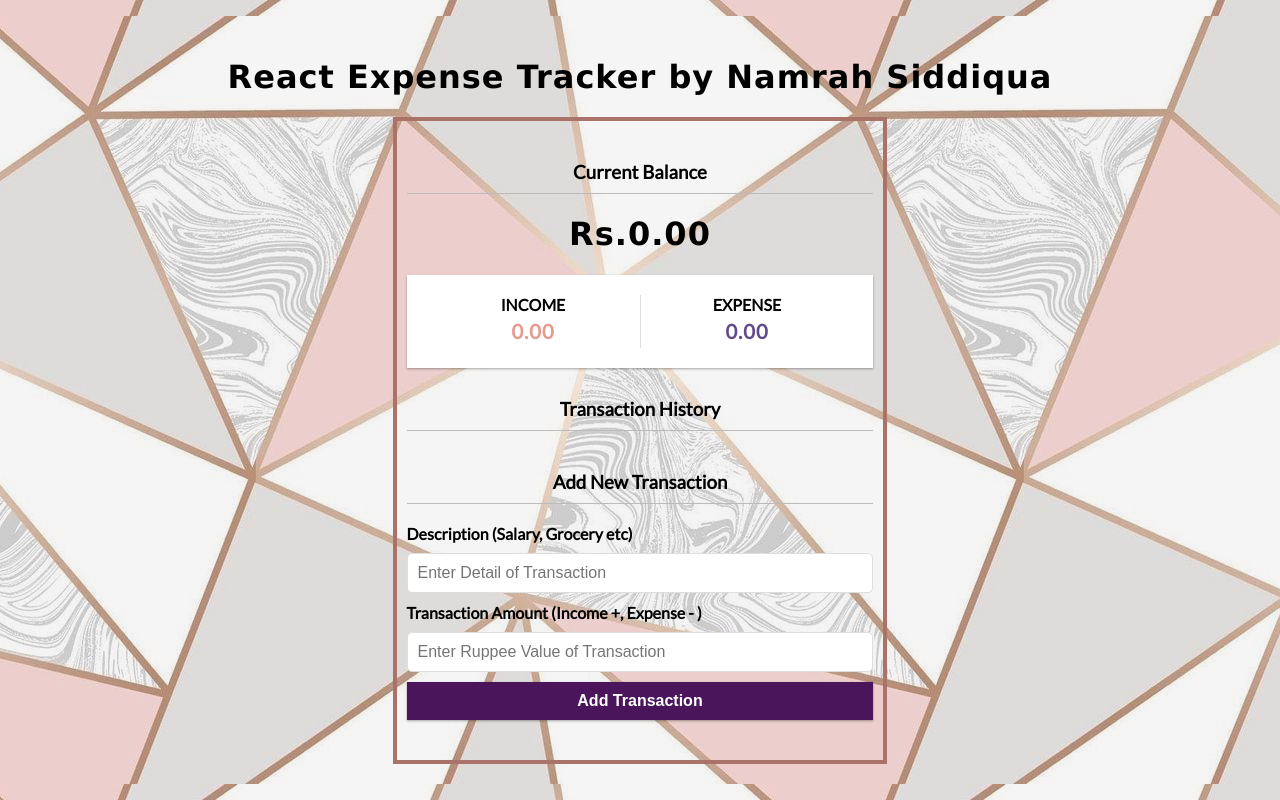
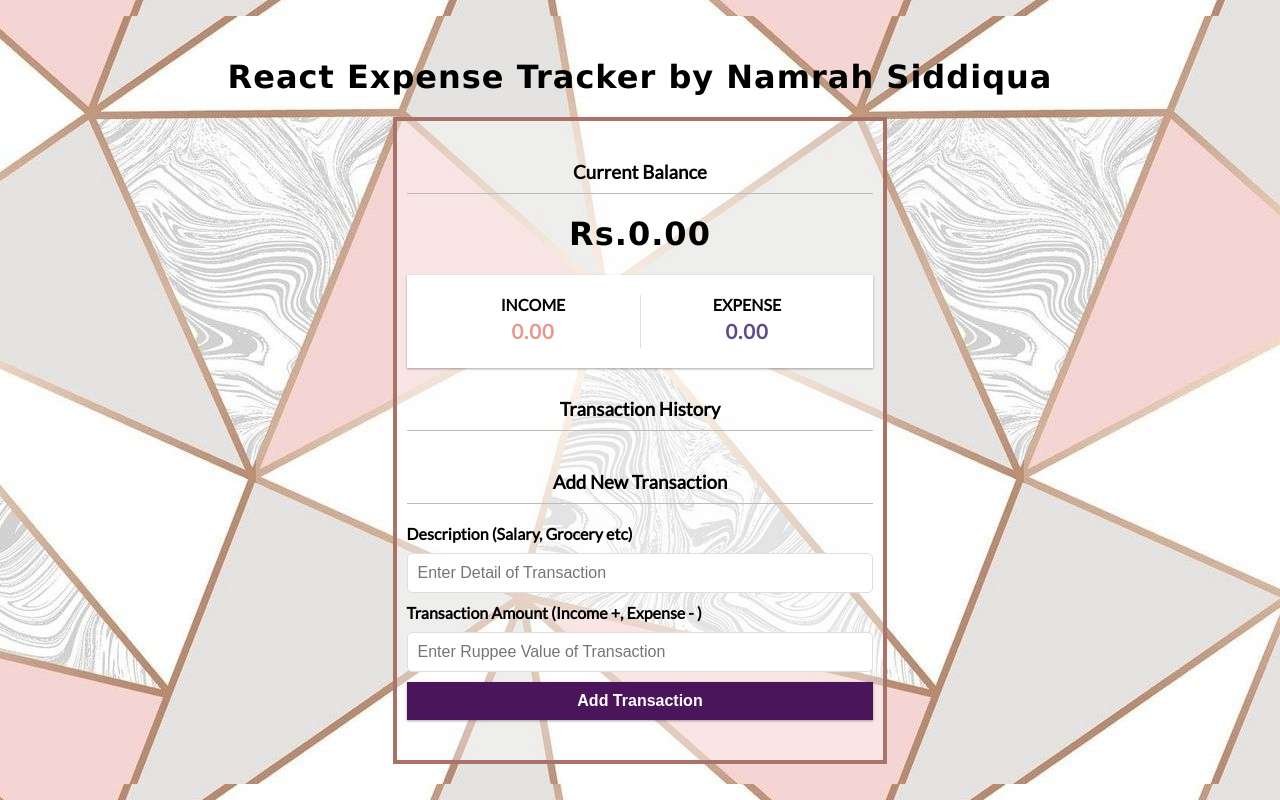
Before and after one commit to NamrahSiddiqua/expense-trackerapp-project1, a React (Create React App) app: page / in a window 1280 px wide. Built offline with nearby package versions, Linux system fonts and the light colour scheme.

Commit message:
updated project

```diff
--- a/src/App.css
+++ b/src/App.css
@@ -9,7 +9,7 @@
 }
 
 body {
-  background-image: url(BGimage.png);
+  background-image: url(bgimage.jpg);
   height: 100%;
   background-position: center;
   background-size: auto;
@@ -25,9 +25,11 @@ body {
 }
 
 .container {
-
   margin: 30px auto;
   width: 350px;
+  background-color: #fdfdfd67;
+  padding: 50px;
+  padding-bottom: 10px;
 }
 
 h1 {
```
Also changed, not shown: src/BGimage.png (deleted), src/bgimage.jpg (added).
